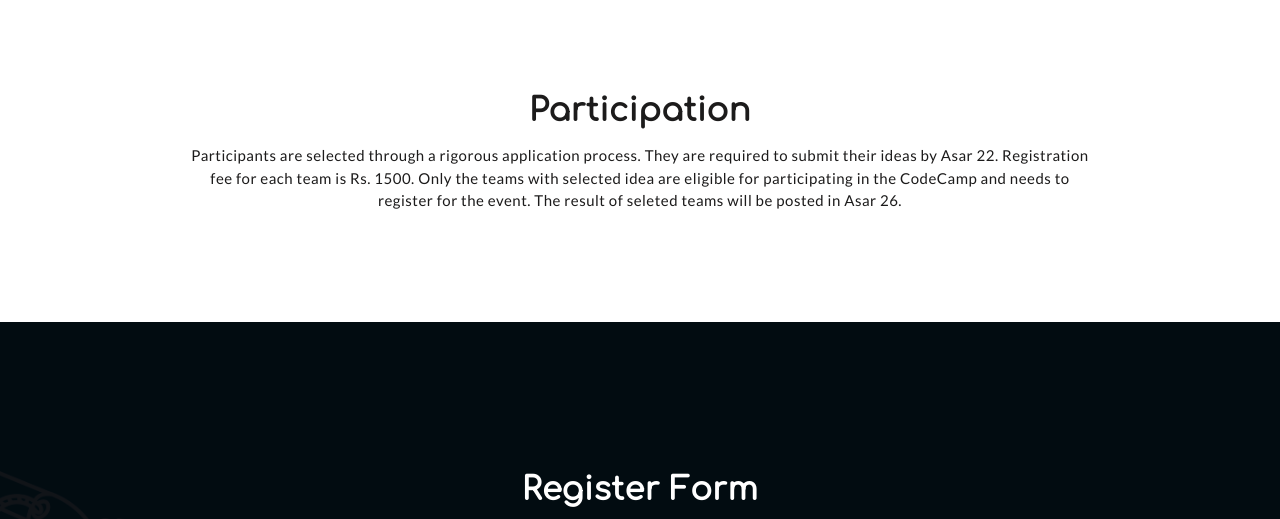
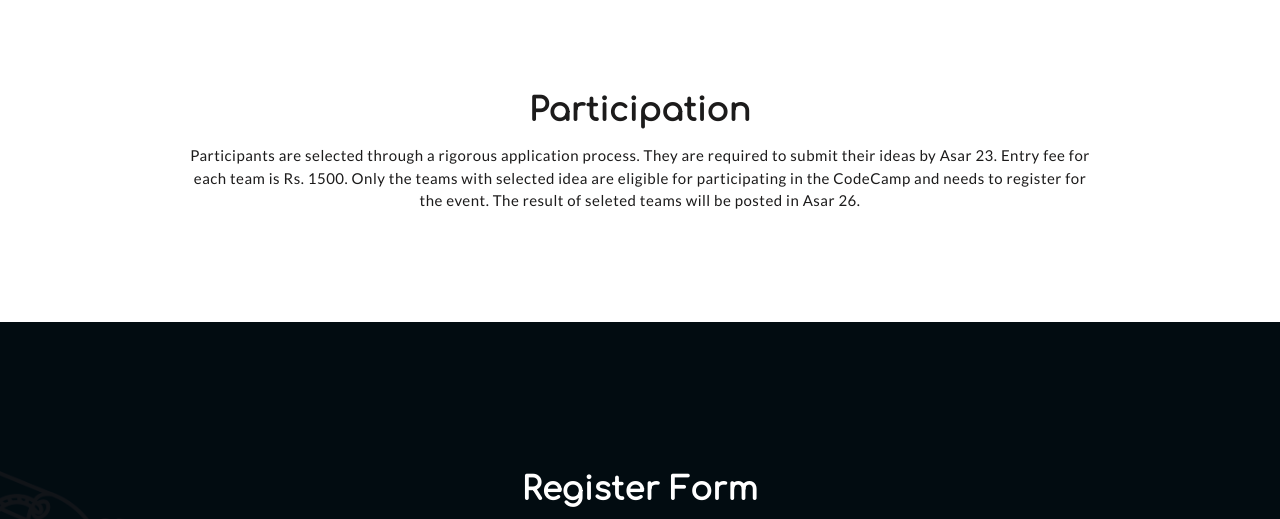
Before and after one commit to amritghimire/codecamp, a Jekyll site: the page built from index.md, in a window 1280 px wide and 900 px high, scrolled down 4307 px, cut to the strip 114-633 px from the top of the window. Built offline with Jekyll 4.4.1, drawn with Linux system fonts in a browser that asks for light colours; nearby versions of some CDN libraries.

Commit message:
change date and registration issue
registration is changed to entry

```diff
--- a/_config.yml
+++ b/_config.yml
@@ -36,7 +36,7 @@ more_about: >-
   in the CodeCamp and needs to register for the event.
 participation_text: >-
   Participants are selected through a rigorous application process.
-  They are required to submit their ideas by Asar 22. Registration fee
+  They are required to submit their ideas by Asar 23. Entry fee
   for each team is Rs. 1500.
   Only the teams with selected idea are eligible for participating in the CodeCamp and needs to register for the event.
   The result of seleted teams will be posted in Asar 26.
```
